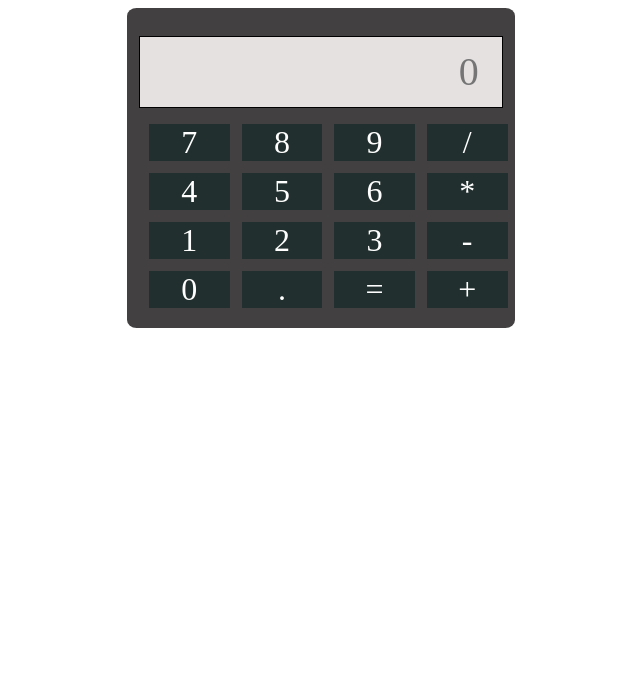
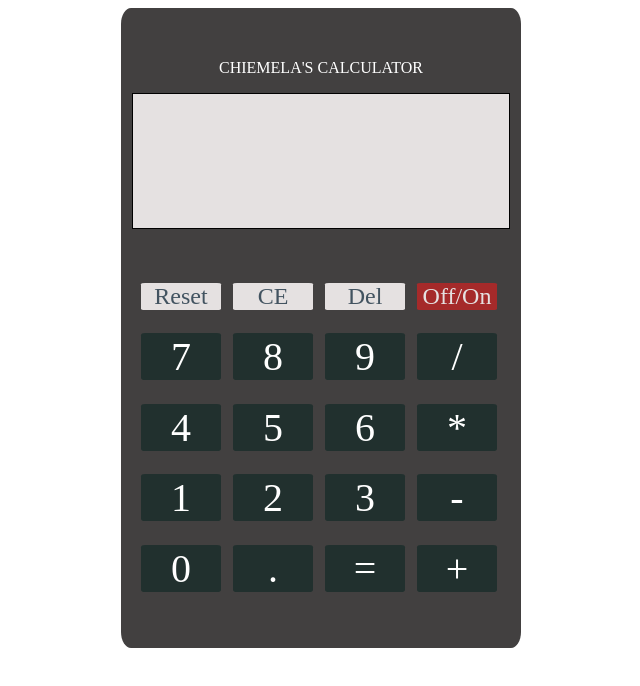
Before and after one commit to chiemelaumeh/calculator_VanillaJS, a plain HTML site: page index.html in a window 1280 px wide. Shown: the whole page, without its empty margins (319-959 px from the left). Drawn offline with Linux system fonts and the light colour scheme.

Commit message:
finished calculator

```diff
--- a/index.css
+++ b/index.css
@@ -1,53 +1,72 @@
 .container {
-
-  height: 40vh;
-  width: 30vw;
+  height: 40rem;
+  width: 25rem;
   border-radius: 2.5%;
   margin: auto;
   display: flex;
   flex-direction: column;
   justify-content: center;
   align-items: center;
-  padding: 0px 2px;
+  padding: 0px 0px;
   background-color: rgb(66, 64, 64);
 }
-.screen {
+.screen,
+.offScreenBg {
   all: unset;
   border: 1px solid black;
   padding: 0.1rem 0.5rem;
   width: 90%;
-  flex-grow: 0.25;
+  flex-grow: 0.55;
   font-size: 2.5rem;
   text-align: right;
+  /* background-color: #e5e1e1; */
+  color: #425360;
+  font-style: italic;
+
+  margin-bottom: 2rem;
+}
+.screenBg {
   background-color: #e5e1e1;
-  color: #425360;
-
-
-
+}
+.offScreenBg {
+  background-color: #425360;
+}
+.tag {
+  color: #fff;
+  margin-bottom: 1rem;
+  padding: 0;
 }
 
-
 ul {
-
   width: 100%;
   height: 50%;
   display: flex;
   list-style: none;
   flex-wrap: wrap;
-  gap: .75rem;
-
-  /* align-self: center;
-  align-items: center; */
-
+  gap: 0.75rem;
 }
 
 ul li {
-font-size: 2rem;
+  font-size: 2.5rem;
+  width: 20%;
+  text-align: center;
+  cursor: pointer;
+  color: #fff;
+  align-self: center;
+  border-radius: 5%;
 
-width: 21%;
-text-align: center;
-cursor: pointer;
-color: #fff;
-background-color: rgb(33, 48, 46);
+  background-color: rgb(33, 48, 46);
+}
+.funBtn {
+  background-color: #e5e1e1;
+  color: #425360;
+  font-size: 1.5rem;
+  align-self: center;
+}
+.off {
+  background-color: brown;
+  color: #e5e1e1;
+
+
 
 }
--- a/index.html
+++ b/index.html
@@ -12,12 +12,17 @@
 
 
   <div id='container' class='container'>
-    <input id='screen' placeholder='0' disabled type='number' class='screen'>
+  <p class='tag'>CHIEMELA'S CALCULATOR</p>
+    <input id='screen' disabled class='screen screenBg'/>
 
-    </input>
+
 
     <!-- <div id='buttons' class='grid-container'> -->
       <ul>
+        <li class='funBtn'>Reset</li>
+        <li class='funBtn'>CE</li>
+        <li class='funBtn'>Del</li>
+        <li class='funBtn off' onclick='turnOff()'>Off/On</li>
         <li>7</li>
         <li>8</li>
         <li>9</li>
@@ -32,12 +37,17 @@
         <li>-</li>
         <li>0</li>
         <li>.</li>
-        <li>=</li>
+        <li id='equals'>=</li>
         <li>+</li>
+
       </ul>
 
     <!-- </div> -->
   </div>
+  <script src='./index.js'>
+
+
+  </script>
 
 </body>
 
--- a/index.js
+++ b/index.js
@@ -0,0 +1,36 @@
+let screen = document.getElementById('screen');
+let nums = document.querySelectorAll('li');
+
+for (let i = 0; i < nums.length; i++) {
+  nums[i].addEventListener('click', function () {
+    delValue = document.getElementById('screen').value;
+
+    if (nums[i].innerHTML == '=') {
+      screen.value = eval(screen.value)
+
+
+    } else {
+      if (nums[i].innerHTML == 'Reset' || nums[i].innerHTML == 'CE') {
+        screen.value = '';
+      } else {
+        screen.value += nums[i].innerHTML;
+      }
+
+      if (nums[i].innerHTML == 'Del') {
+        screen.value = delValue.slice(0, -1);
+      }
+      if (nums[i].innerHTML == 'Off/On') {
+        screen.value = '';
+      }
+    }
+  });
+  function turnOff() {
+    if (screen.className =="screen screenBg") {
+      screen.className = "offScreenBg"
+    } else {
+      screen.className = "screen screenBg"
+    }
+
+
+  }
+}
```
